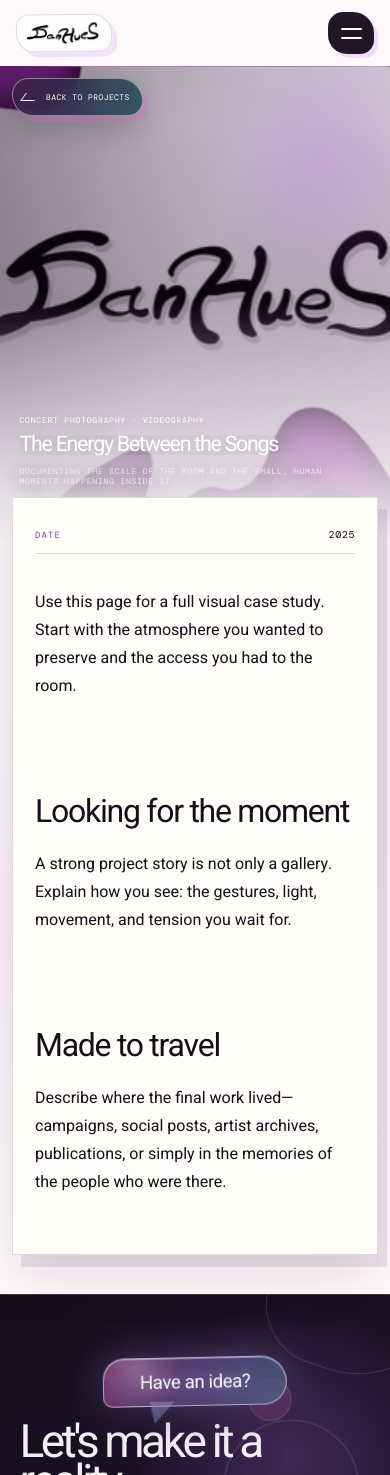
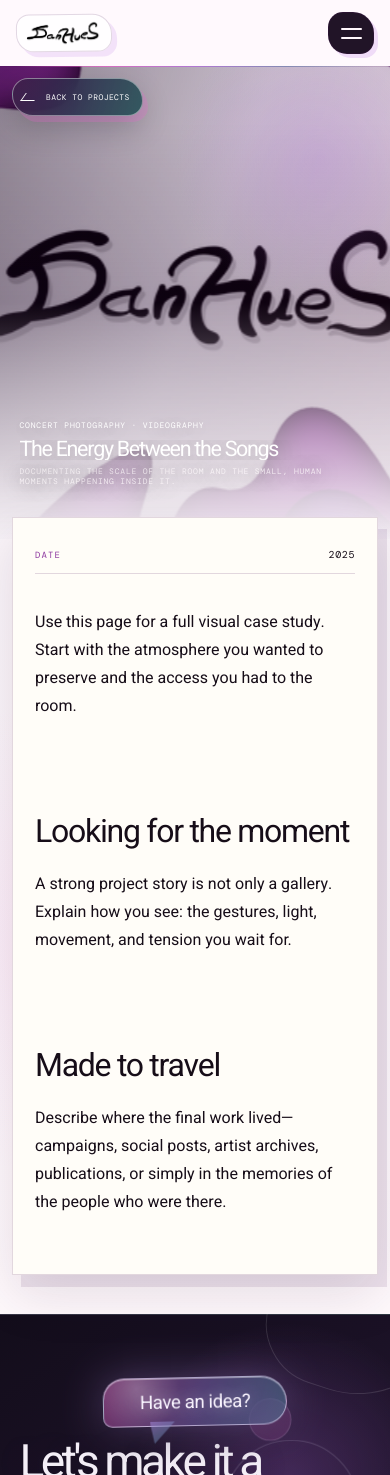
Before and after one commit to DanHues/creative-portfolio, a Next.js app: page /archive/between-the-songs in a window 390 px wide. Shown: the top 1475 px of the page. Built offline with nearby package versions, Linux system fonts and the light colour scheme; a web font is replaced by a local one.

Commit message:
Tune project article title and paper spacing

```diff
--- a/app/globals.css
+++ b/app/globals.css
@@ -2377,7 +2377,7 @@ body > main { padding-top: 76px; }
 }
 .project-story-summary {
   max-width: 640px;
-  margin-top: 18px;
+  margin-top: 9px;
   color: rgba(255,250,253,.78);
   font-size: clamp(13px, 1.15vw, 16px);
   line-height: 1.5;
@@ -2414,7 +2414,7 @@ body > main { padding-top: 76px; }
   position: relative;
   z-index: 3;
   width: min(920px, calc(100% - 12vw));
-  margin: clamp(-82px, -6vw, -48px) auto 0;
+  margin: clamp(-42px, -3vw, -24px) auto 0;
   padding: clamp(38px, 5vw, 76px);
   border: 1px solid rgba(75,20,87,.16);
   background: #fffdf8;
@@ -2804,7 +2804,7 @@ body > main { padding-top: 76px; }
   }
   .project-story-summary {
     max-width: 88%;
-    margin-top: 11px;
+    margin-top: 6px;
     font-size: 12px;
     line-height: 1.4;
   }
@@ -2816,7 +2816,7 @@ body > main { padding-top: 76px; }
   .project-story-meta > p { justify-self: start; font-size: 16px; }
   .project-paper {
     width: calc(100% - 24px);
-    margin-top: -42px;
+    margin-top: -22px;
     padding: 30px 22px;
     box-shadow: 9px 12px 0 rgba(75,20,87,.1), 0 20px 50px rgba(44,18,48,.12);
     transform: none;
```
